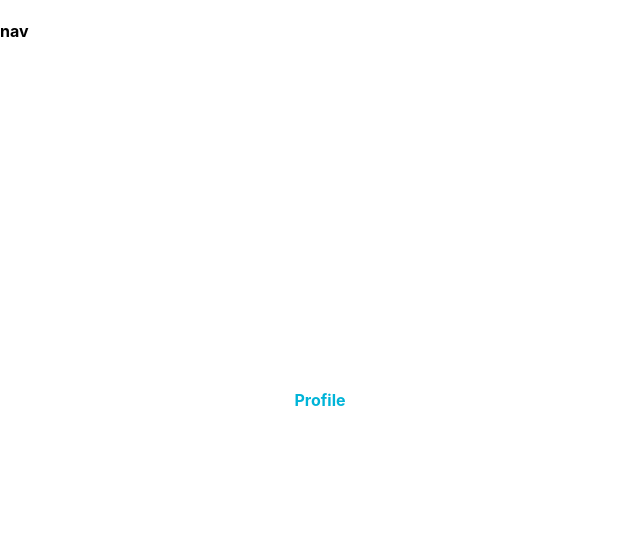
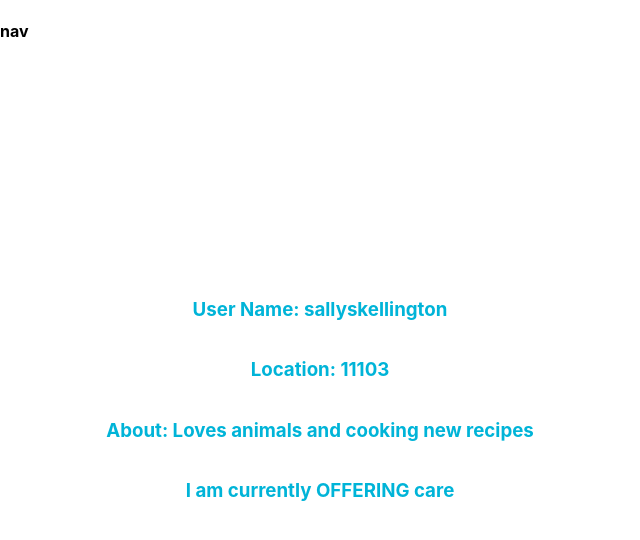
Before and after one commit to radiant-rubber-duckies/PawPairs, a React (Create React App) app in the folder front-end/: page /profile in a window 1280 px wide. Shown: the top 540 px of the page, without its empty margins (0-640 px from the left). Built offline with nearby package versions, Linux system fonts and the light colour scheme; no server answers.

Commit message:
basic profile

```diff
--- a/front-end/src/Components/Profile.js
+++ b/front-end/src/Components/Profile.js
@@ -1,12 +1,19 @@
 import React from 'react';
 import { Main } from './style';
+
+const user = {username: 'sallyskellington',
+location: 11103,
+careStatus: 'OFFERING',
+bio: 'Loves animals and cooking new recipes'
+}
 
 const Profile = () => {
   return (
     <Main className="profile">
-      <h4>
-        Profile
-      </h4>
+      <h3>User Name: {user.username}</h3>
+      <h3>Location: {user.location}</h3>
+      <h3>About: {user.bio}</h3>
+      <h3>I am currently {user.careStatus} care</h3>
     </Main>
   );
 };
```
